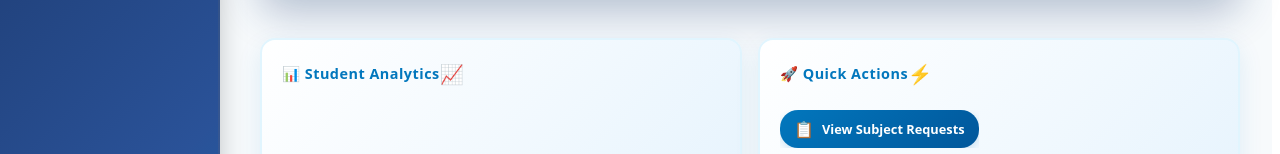
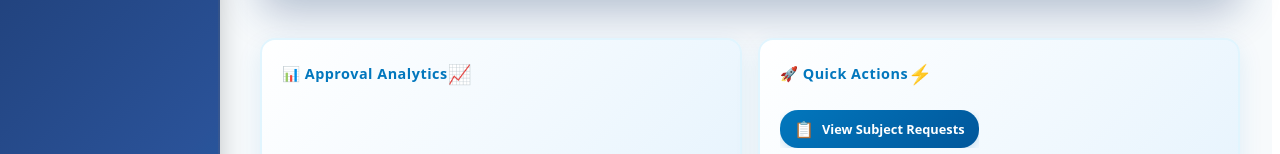
Before and after one commit to johnrayrafaela/eClearancee, a React (Vite) app in the folder frontend/: page /teacher/dashboard in a window 1280 px wide. Shown: the part 173-327 px from the top of the page. Built offline with nearby package versions, Linux system fonts and the light colour scheme; no server answers.

Commit message:
modified styling of statines

```diff
--- a/frontend/src/pages/teacher/Teacherdashboard.jsx
+++ b/frontend/src/pages/teacher/Teacherdashboard.jsx
@@ -80,7 +80,7 @@ const TeacherDashboard = () => {
   };
 
   const StatLine = ({ label, value, color }) => (
-    <div style={{ display:'flex', justifyContent:'space-between', fontSize: typeScale.base, color:'#455a64', lineHeight:1.2 }}>
+    <div style={{ display:'flex', justifyContent:'space-between', fontSize: typeScale.base, color:'#fff', lineHeight:1.2 }}>
       <span style={{ display:'flex', alignItems:'center', gap:4 }}>
         <span style={{ width:10, height:10, borderRadius:3, background: color, boxShadow:'0 0 0 1px rgba(0,0,0,0.05)' }} />
         {label}
@@ -178,7 +178,7 @@ const TeacherDashboard = () => {
                 fontSize: typeScale.xl,
                 fontWeight: 600
               }}>
-                📊 Student Analytics
+                📊 Approval Analytics
               </h3>
               <div style={{ fontSize: '1.2rem' }}>📈</div>
             </div>
```
